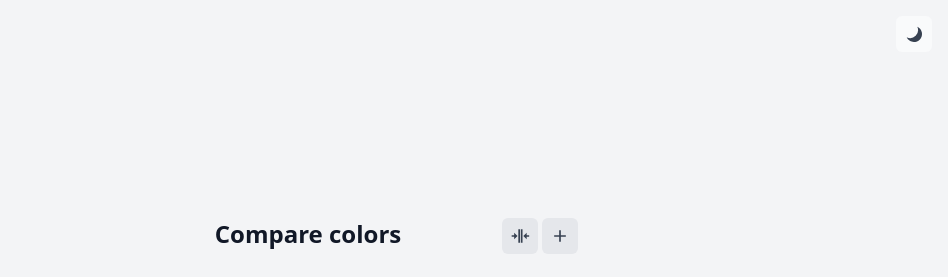
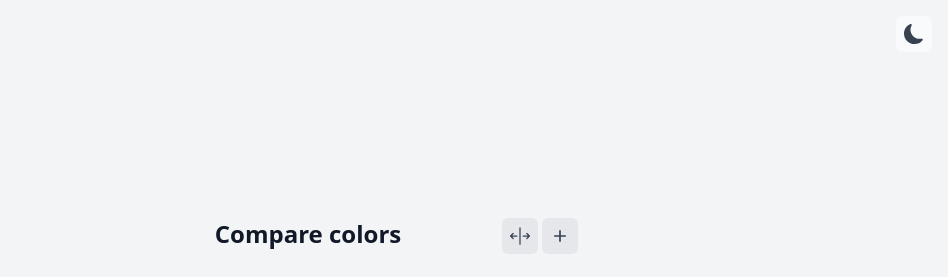
Before and after one commit to punkmachine/color-comparison, a React (Create React App) app: page / in a window 1280 px wide. Both pictures are taken after a click on the button 1246 px from the left and 34 px from the top of the page. Shown: the top 277 px of the page, without its empty margins (332-1280 px from the left). Built offline with nearby package versions, Linux system fonts and the light colour scheme.

Commit message:
Заменил svg-иконки на компоненты из React Icons.

```diff
--- a/package.json
+++ b/package.json
@@ -5,6 +5,7 @@
   "dependencies": {
     "react": "^18.2.0",
     "react-dom": "^18.2.0",
+    "react-icons": "^4.6.0",
     "react-router-dom": "^6.4.3",
     "react-scripts": "5.0.1"
   },
--- a/src/App.jsx
+++ b/src/App.jsx
@@ -1,4 +1,6 @@
 import React from 'react';
+import { MdAdd } from "react-icons/md";
+import { BsArrowsExpand, BsArrowsCollapse } from 'react-icons/bs';
 
 import { useToggle } from './hooks/useToggle';
 import { useColorCard } from './hooks/useColorCard';
@@ -8,8 +10,6 @@ import { DarkModeToggle } from './components/DarkModeToggle';
 import { StandartButton } from './components/StandartButton';
 
 // TODO: rgb and rgba
-// TODO: add svg component.
-// TODO: нормальная валидация.
 // TODO: delete card.
 
 function App() {
@@ -26,12 +26,12 @@ function App() {
 					<div className='sm:absolute right-0 top-0 flex gap-1'>
 						<StandartButton onClick={toggleCardSplit}>
 							{cardSplit
-								? <svg className='icons-size' viewBox="0 0 24 24"><path fill="currentColor" d="M18,16V13H15V22H13V2H15V11H18V8L22,12L18,16M2,12L6,16V13H9V22H11V2H9V11H6V8L2,12Z" /></svg>
-								: <svg className='icons-size' viewBox="0 0 24 24"><path fill="currentColor" d="M13,20V4H15.03V20H13M10,20V4H12.03V20H10M5,8L9.03,12L5,16V13H2V11H5V8M20,16L16,12L20,8V11H23V13H20V16Z" /></svg>
+								? <BsArrowsCollapse className='icons-size rotate-90' />
+								: <BsArrowsExpand className='icons-size rotate-90' />
 							}
 						</StandartButton>
 						<StandartButton onClick={addColorCard}>
-							<svg className='icons-size' viewBox="0 0 24 24"><path fill="currentColor" d="M19,13H13V19H11V13H5V11H11V5H13V11H19V13Z" /></svg>
+							<MdAdd className='icons-size' />
 						</StandartButton>
 					</div>
 				</div>
--- a/src/components/DarkModeToggle.jsx
+++ b/src/components/DarkModeToggle.jsx
@@ -1,4 +1,5 @@
 import React from 'react';
+import { BsFillSunFill, BsFillMoonFill } from 'react-icons/bs';
 import { useThemeToggle } from '../hooks/useThemeToggle';
 import { StandartButton } from './StandartButton';
 
@@ -11,8 +12,8 @@ function DarkModeToggle() {
 			className='absolute right-4 top-4'
 		>
 			{darkMode
-				? <svg xmlns="http://www.w3.org/2000/svg" viewBox="0 0 20 20" fill="currentColor" className="icons-size"><path d="M10 2a1 1 0 011 1v1a1 1 0 11-2 0V3a1 1 0 011-1zm4 8a4 4 0 11-8 0 4 4 0 018 0zm-.464 4.95l.707.707a1 1 0 001.414-1.414l-.707-.707a1 1 0 00-1.414 1.414zm2.12-10.607a1 1 0 010 1.414l-.706.707a1 1 0 11-1.414-1.414l.707-.707a1 1 0 011.414 0zM17 11a1 1 0 100-2h-1a1 1 0 100 2h1zm-7 4a1 1 0 011 1v1a1 1 0 11-2 0v-1a1 1 0 011-1zM5.05 6.464A1 1 0 106.465 5.05l-.708-.707a1 1 0 00-1.414 1.414l.707.707zm1.414 8.486l-.707.707a1 1 0 01-1.414-1.414l.707-.707a1 1 0 011.414 1.414zM4 11a1 1 0 100-2H3a1 1 0 000 2h1z" fillRule="evenodd" clipRule="evenodd"></path></svg>
-				: <svg xmlns="http://www.w3.org/2000/svg" viewBox="0 0 20 20" fill="currentColor" className="icons-size transform -rotate-90"><path d="M17.293 13.293A8 8 0 016.707 2.707a8.001 8.001 0 1010.586 10.586z"></path></svg>
+				? <BsFillSunFill className='icons-size' />
+				: <BsFillMoonFill className='icons-size' />
 			}
 		</StandartButton>
 	);
```
